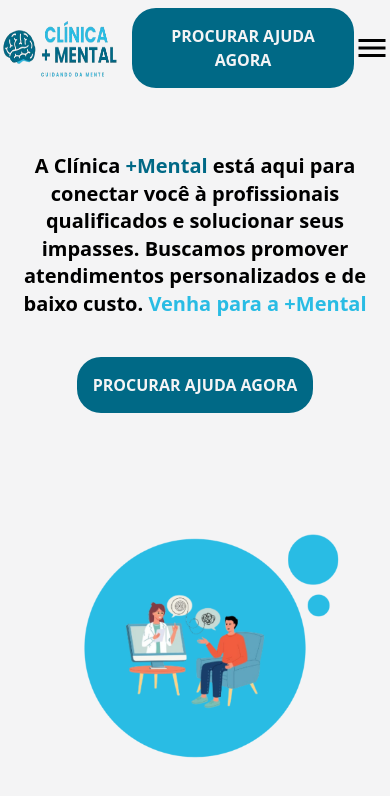
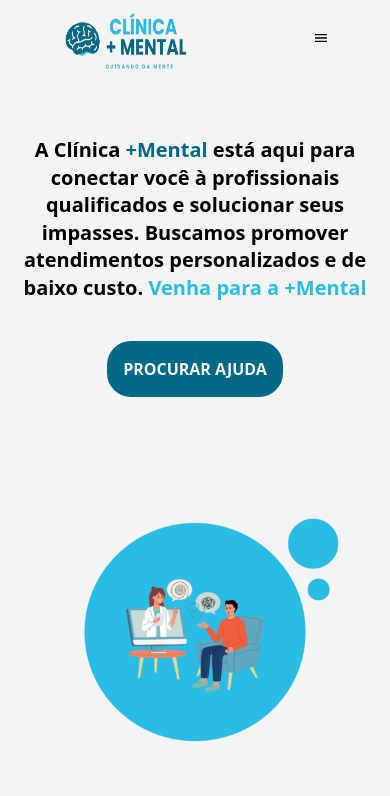
Before and after one commit to pedrohenriqux/projeto-final-cjovem, a React (Vite) app in the folder mais-mental/: page / in a window 390 px wide. Shown: the top 796 px of the page. Built offline with nearby package versions, Linux system fonts and the light colour scheme.

Commit message:
melhorando a navbar e sua responsividade

```diff
--- a/mais-mental/src/components/BtnAjuda/BtnAjuda.jsx
+++ b/mais-mental/src/components/BtnAjuda/BtnAjuda.jsx
@@ -5,7 +5,7 @@ const BtnAjuda = () => {
     <div>
         <button
           className='bg-primary hover:bg-third duration-200 text-zinc-100 text-base font-bold py-4 px-4 rounded-3xl uppercase'>
-          procurar ajuda agora
+          procurar ajuda
         </button>
     </div>
   )
--- a/mais-mental/src/components/Navbar/Navbar.jsx
+++ b/mais-mental/src/components/Navbar/Navbar.jsx
@@ -1,11 +1,25 @@
-import React from 'react'
+import React, { useState } from 'react';
 import { Link } from 'react-router-dom';
-import { MdMenu } from "react-icons/md";
+import { MdClose, MdMenu } from "react-icons/md";
 
 import Logo from '../../assets/Logo/logo.png'
 import BtnAjuda from '../BtnAjuda/BtnAjuda.jsx';
 
 const Navbar = () => {
+
+  const [abrirMenu, setAbrirMenu] = useState(false);
+
+  const alterarMenu = () => {
+    setAbrirMenu(!abrirMenu);
+  }
+
+  let iconMenu;
+  if (abrirMenu) {
+    iconMenu = <MdClose className='text-4x1' />;
+  } else {
+    iconMenu = <MdMenu className='text-4x1' />;
+  }
+
   return (
     <>
       <div className="bg-zinc-100 flex justify-around items-center py-2">
@@ -13,10 +27,13 @@ const Navbar = () => {
           <Link to="/">
             <img src={Logo} alt="Logo" className='w-32 h-16' />
           </Link>
-          <Link to="/cadastro">
-            <BtnAjuda />
-          </Link>
+          <div className=' hidden lg:block'>
+            <Link to="/cadastro">
+              <BtnAjuda />
+            </Link>
+          </div>
         </div>
+
         <div className='hidden lg:block'>
           <div className='text-primary text-base font-bold flex items-center gap-7 uppercase'>
             <Link to="/" className='inline-block py-2 px-3 hover:text-third duration-200 relative group'>
@@ -34,12 +51,39 @@ const Navbar = () => {
             </button>
           </div>
         </div>
+
         <div className='lg:hidden'>
-          <MdMenu className='text-4xl' />
+          <button onClick={alterarMenu} aria-label='Menu'>
+            { iconMenu }
+          </button>
         </div>
       </div>
+
+      {abrirMenu && (
+        <div className='lg:hidden bg-zinc-100 text-primary text-base font-bold uppercase text-center py-4'>
+          <Link to="/" className='block py-2 px-3 hover:text-third duration-200'>
+            home
+          </Link>
+          <Link to="/buscar-profissionais" className='block py-2 px-3 hover:text-third duration-200'>
+            buscar profissionais
+          </Link>
+          <Link to="/SouPsicologo" className='block py-2 px-3 hover:text-third duration-200'>
+            sou psicólogo
+          </Link>
+          <div className='mt-3'>
+            <Link to="/cadastro" className='block py-2 px-3'>
+              <BtnAjuda />
+            </Link>
+          </div>
+          <div className='mt-1 flex justify-center'>
+            <button className='bg-primary hover:bg-third duration-200 text-zinc-100 text-base font-bold py-4 px-16 rounded-3xl uppercase'>
+              <Link to="/login">login</Link>
+            </button>
+          </div>
+        </div>
+      )}
     </>
-  )
-}
+  );
+};
 
 export default Navbar;
```
